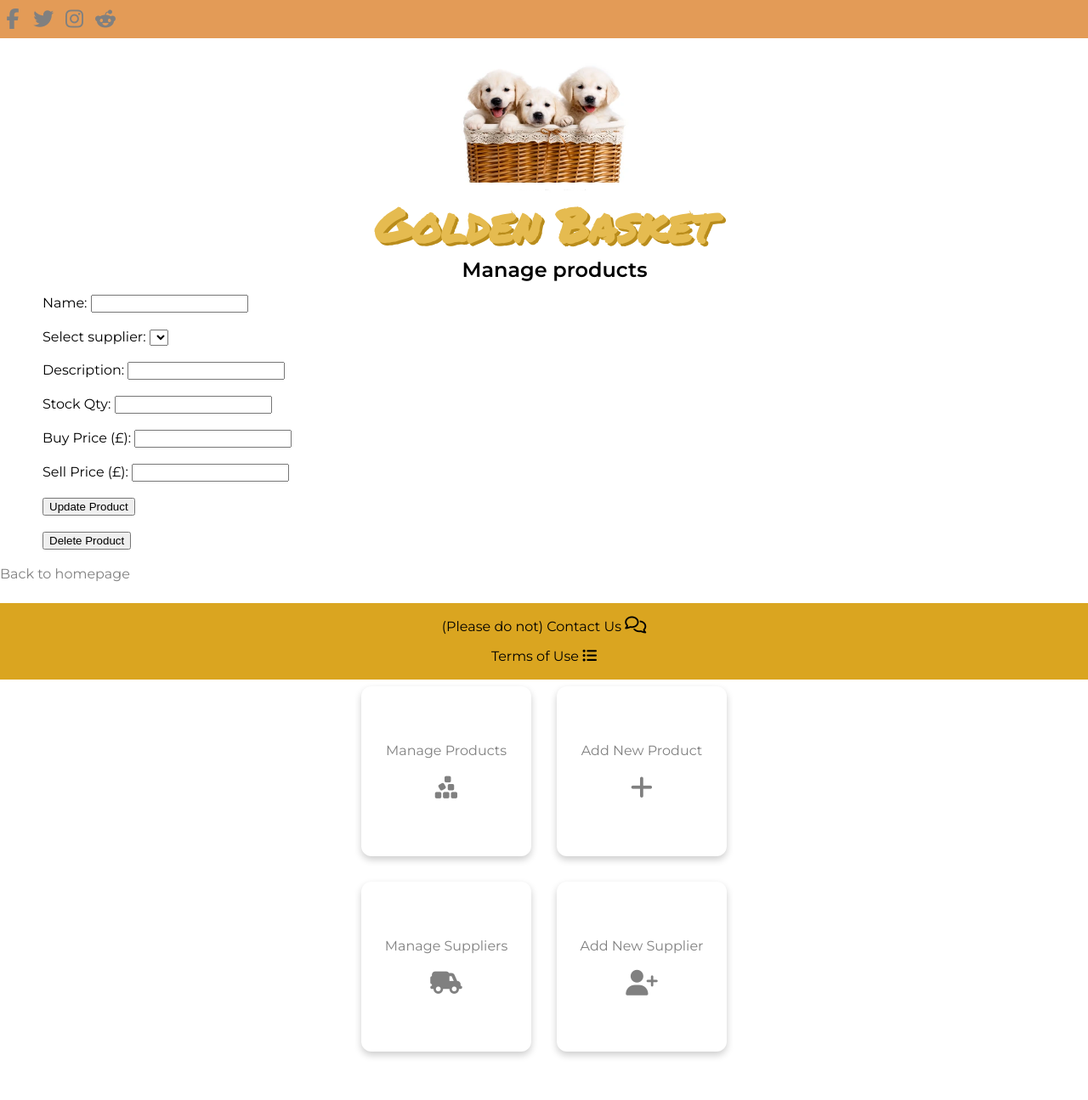
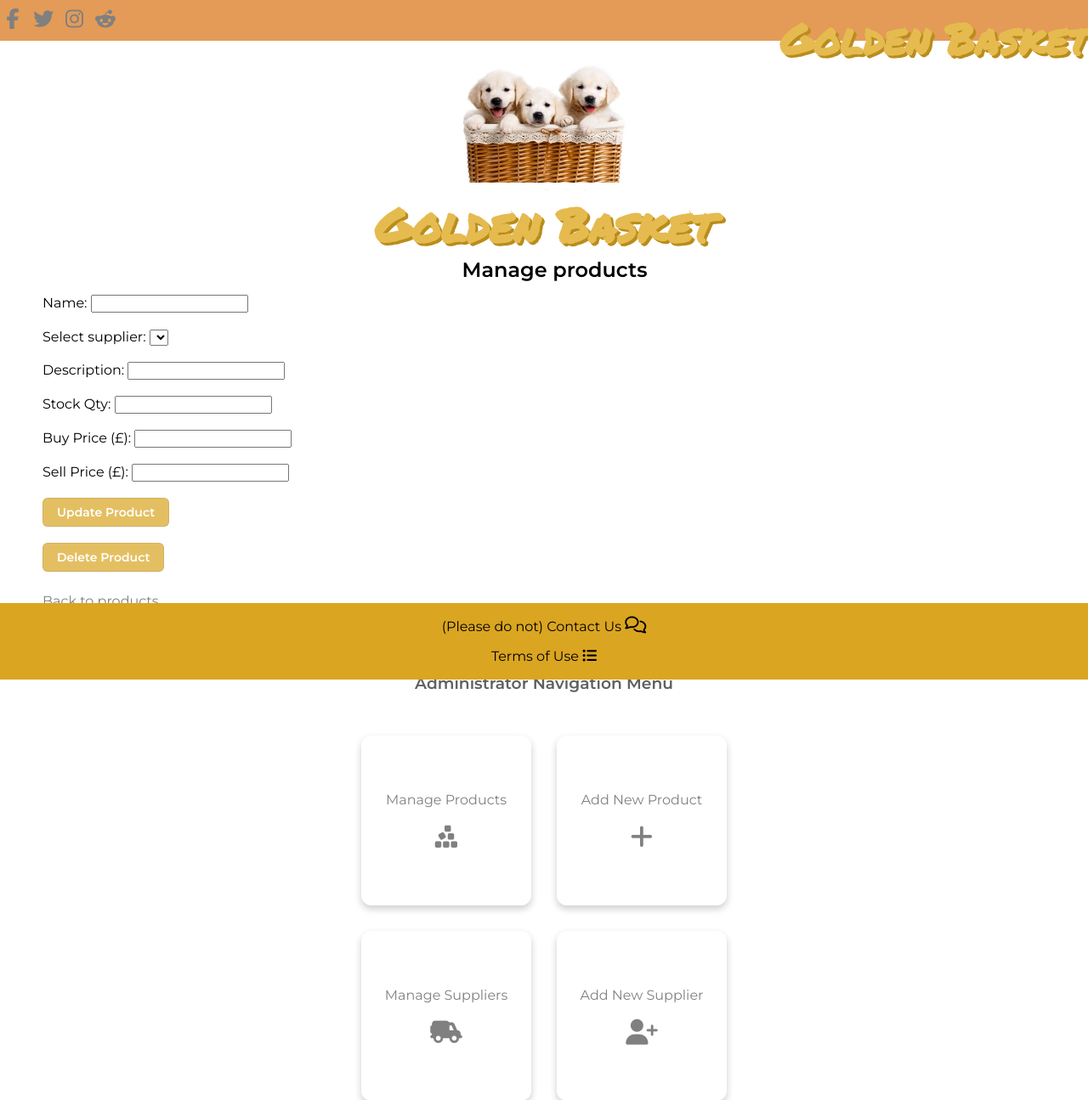
Before and after one commit to jilleatkins/python_project, a Flask app: page /products/1/edit in a window 1280 px wide. Shown: the top 1295 px of the page at 85% size. Before the commit the page ends 1245 px from the top, so only its background shows below. Run offline with Flask 2, Linux system fonts and the light colour scheme; data that the repository does not hold is empty; some libraries are stand-ins or nearby versions.

Commit message:
MVP complete

```diff
--- a/controllers/supplier_controller.py
+++ b/controllers/supplier_controller.py
@@ -48,5 +48,6 @@
 
 @supplier_blueprint.route('/suppliers/<supplier_id>/delete', methods=['POST'])
 def remove_supplier(supplier_id):
+    # pdb.set_trace()
     supplier_repository.delete(supplier_id)
     return redirect('/suppliers')
--- a/repositories/supplier_repository.py
+++ b/repositories/supplier_repository.py
@@ -2,6 +2,7 @@
 
 from models.supplier import Supplier
 from models.product import Product
+import pdb
 
 def save(supplier):
     sql = "INSERT INTO suppliers (name, contact_details) VALUES (%s, %s) RETURNING *"
--- a/static/css/style.css
+++ b/static/css/style.css
@@ -35,7 +35,22 @@
   font-size: 24px;
   background-color: #db7e26c5;
   width: 100%;
+  height: 4%;
   z-index: 1;
+}
+
+.gb1 {
+  margin-top: 1px;
+  margin-left: 67%;
+  justify-self: right;
+  font-family: 'Permanent Marker', cursive;
+  font-size: 50px;
+  color:#e5bb50;
+  text-shadow: 3px 3px #b98c1b
+}
+
+.container {
+  overflow: hidden;
 }
 
 body {
@@ -189,6 +204,20 @@
   margin-left: 50px;
 }
 
+.back-products {
+  margin-left: 50px;
+  line-height: 200%;
+}
+
+.back-suppliers {
+  margin-left: 50px;
+  line-height: 200%;
+}
+
+.back-homepage {
+  margin-left: 50px;
+}
+
 .back:hover {
   color: goldenrod;
 }
@@ -212,6 +241,47 @@
   margin-left: 50px;
 }
 
+.button {
+  appearance: none;
+  background-color: goldenrod;
+  border: 1px solid rgba(27, 31, 35, .15);
+  border-radius: 6px;
+  box-shadow: rgba(27, 31, 35, .1) 0 1px 0;
+  box-sizing: border-box;
+  color: #fff;
+  opacity: 0.7;
+  cursor: pointer;
+  display: inline-block;
+  font-family: 'Montserrat', sans-serif;
+  font-size: 14px;
+  font-weight: 600;
+  line-height: 20px;
+  padding: 6px 16px;
+  position: relative;
+  text-align: center;
+  text-decoration: none;
+  user-select: none;
+  -webkit-user-select: none;
+  touch-action: manipulation;
+  vertical-align: middle;
+  white-space: nowrap;
+}
+
+.button:focus:not(:focus-visible):not(.focus-visible) {
+  box-shadow: none;
+  outline: none;
+}
+
+.button:hover {
+  background-color: goldenrod;
+  opacity: 1;
+}
+
+.button:active {
+  background-color: goldenrod;
+  box-shadow: rgba(20, 70, 32, .2) 0 1px 0 inset;
+}
+
 .footer {
   text-align: center;
   position:fixed;
--- a/templates/base.html
+++ b/templates/base.html
@@ -20,14 +20,15 @@
       <a href="#news"><i class="fa fa-brands fa-twitter fa-fw"></i></a>
       <a href="#contact"><i class="fa fa-brands fa-instagram fa-fw"></i></a>
       <a href="#about"><i class="fa fa-brands fa-reddit-alien fa-fw"></i></a>
+      <h1 class="gb1">Golden Basket</h1>
     </div>
   <header>
     <br>
     <br>
     <br>
+    <div class="container">
     <img src="/static/images/golden-basket-final.png" alt="golden-basket" style="width:260px;height:170px"
       class="center">
-    <div class="container">
       {% block content %}
       {% endblock %}
     </div>
--- a/templates/products/edit.html
+++ b/templates/products/edit.html
@@ -56,15 +56,17 @@
 
 <br>
 
-  <input class="update" type="submit" value="Update Product" />
+  <input class="button" type="submit" value="Update Product" />
 </form>
 
 <br>
 
 <form action="/products/{{ product.id }}/delete" method="POST">
-  <input class="delete" type="submit" value="Delete Product" />
+  <input class="button" type="submit" value="Delete Product" />
 </form>
 <br>
-<a href="/">Back to homepage</a>
+<a href="/products" class="back-products">Back to products</a>
+<br>
+<a href="/" class="back-homepage">Back to home</a>
 </body>
 {% endblock %}
--- a/templates/products/index.html
+++ b/templates/products/index.html
@@ -34,6 +34,6 @@
 </div>
 {% endfor %}
 <br>
-<a href="/" class="back">Back to homepage</a>
+<a href="/" class="back-homepage">Back to home</a>
 </body>
 {% endblock %}
--- a/templates/products/new.html
+++ b/templates/products/new.html
@@ -44,7 +44,9 @@
   <button type="submit">Add New Product</button>
 </form>
 <br>
-<a href="/" class="back">Back to homepage</a>
+<a href="/products" class="back-products">Back to products</a>
+<br>
+<a href="/" class="back-homepage">Back to home</a>
 </body>
 
 {% endblock %}
--- a/templates/suppliers/new.html
+++ b/templates/suppliers/new.html
@@ -23,7 +23,9 @@
   <button type="submit">Add New Supplier</button>
 </form>
 <br>
-<a href="/">Back to homepage</a>
+<a href="/suppliers" class="back-suppliers">Back to suppliers</a>
+<br>
+<a href="/" class="back-homepage">Back to home</a>
 </body>
 
 {% endblock content %}
```
Also changed, not shown: templates/suppliers/edit.html (+7 -5 lines).
